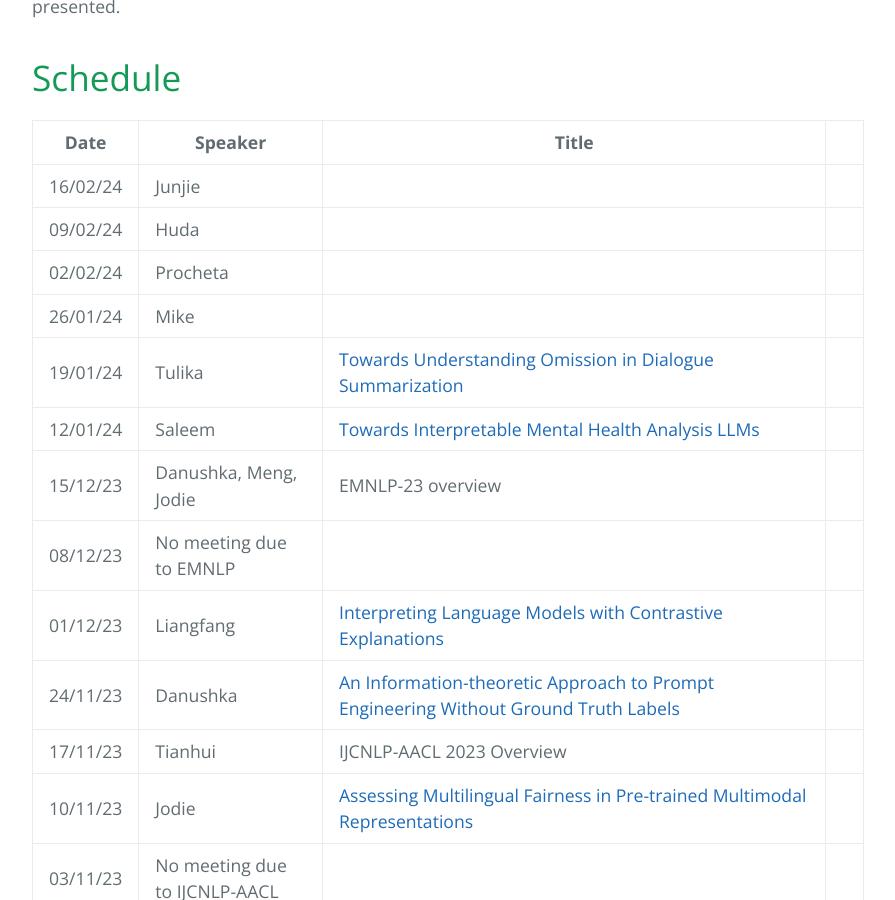
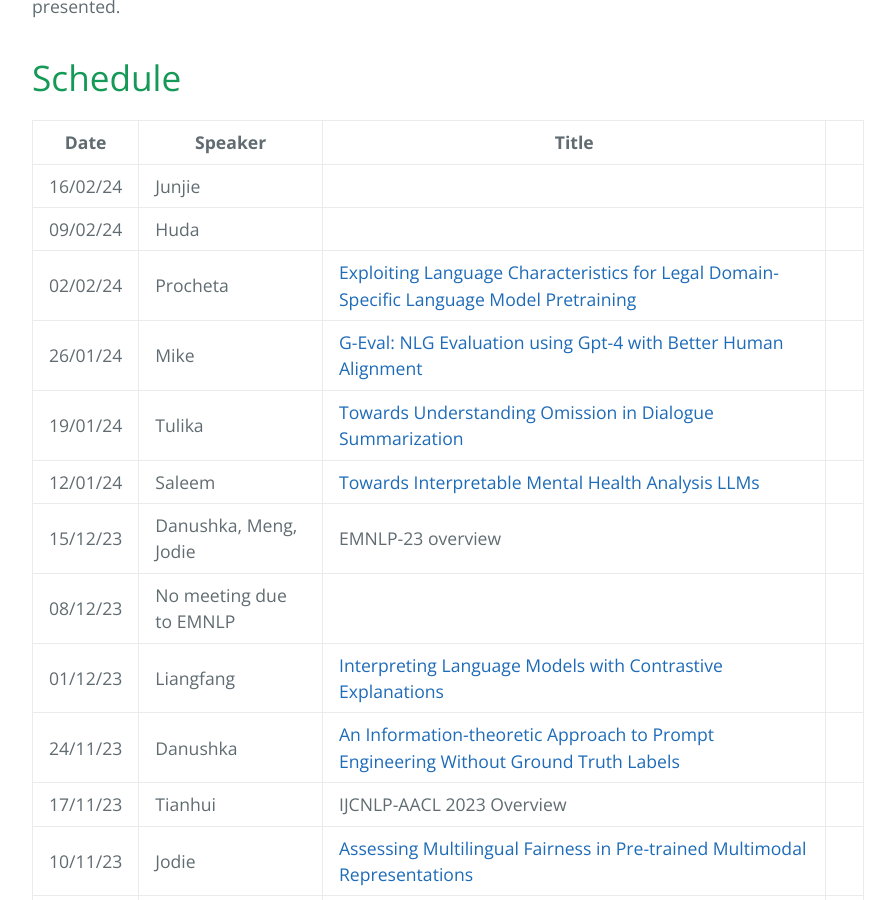
Before and after one commit to LivNLP/livnlp.github.io, a Jekyll site: the page built from reading.md, in a window 1280 px wide and 900 px high, scrolled down 454 px. Shown: the whole window, without its empty margins (192-1087 px from the left). Built offline with Jekyll 4.4.1, drawn with Linux system fonts in a browser that asks for light colours.

Commit message:
Update reading.md

```diff
--- a/reading.md
+++ b/reading.md
@@ -15,8 +15,8 @@ We meet on a weely basis to discuss recent research papers. Here is the schedule
 | ----- | ------- | ----- |
 | 16/02/24 | Junjie | |
 | 09/02/24 | Huda | |
-| 02/02/24 | Procheta | |
-| 26/01/24 | Mike | |
+| 02/02/24 | Procheta |[Exploiting Language Characteristics for Legal Domain-Specific Language Model Pretraining](https://aclanthology.org/2023.findings-eacl.190/) |
+| 26/01/24 | Mike | [G-Eval: NLG Evaluation using Gpt-4 with Better Human Alignment](https://aclanthology.org/2023.emnlp-main.153/)|
 | 19/01/24 | Tulika | [Towards Understanding Omission in Dialogue Summarization](https://aclanthology.org/2023.acl-long.798.pdf)|
 | 12/01/24 | Saleem | [Towards Interpretable Mental Health Analysis LLMs](https://aclanthology.org/2023.emnlp-main.370/)|
 | 15/12/23 | Danushka, Meng, Jodie | EMNLP-23 overview |
```
